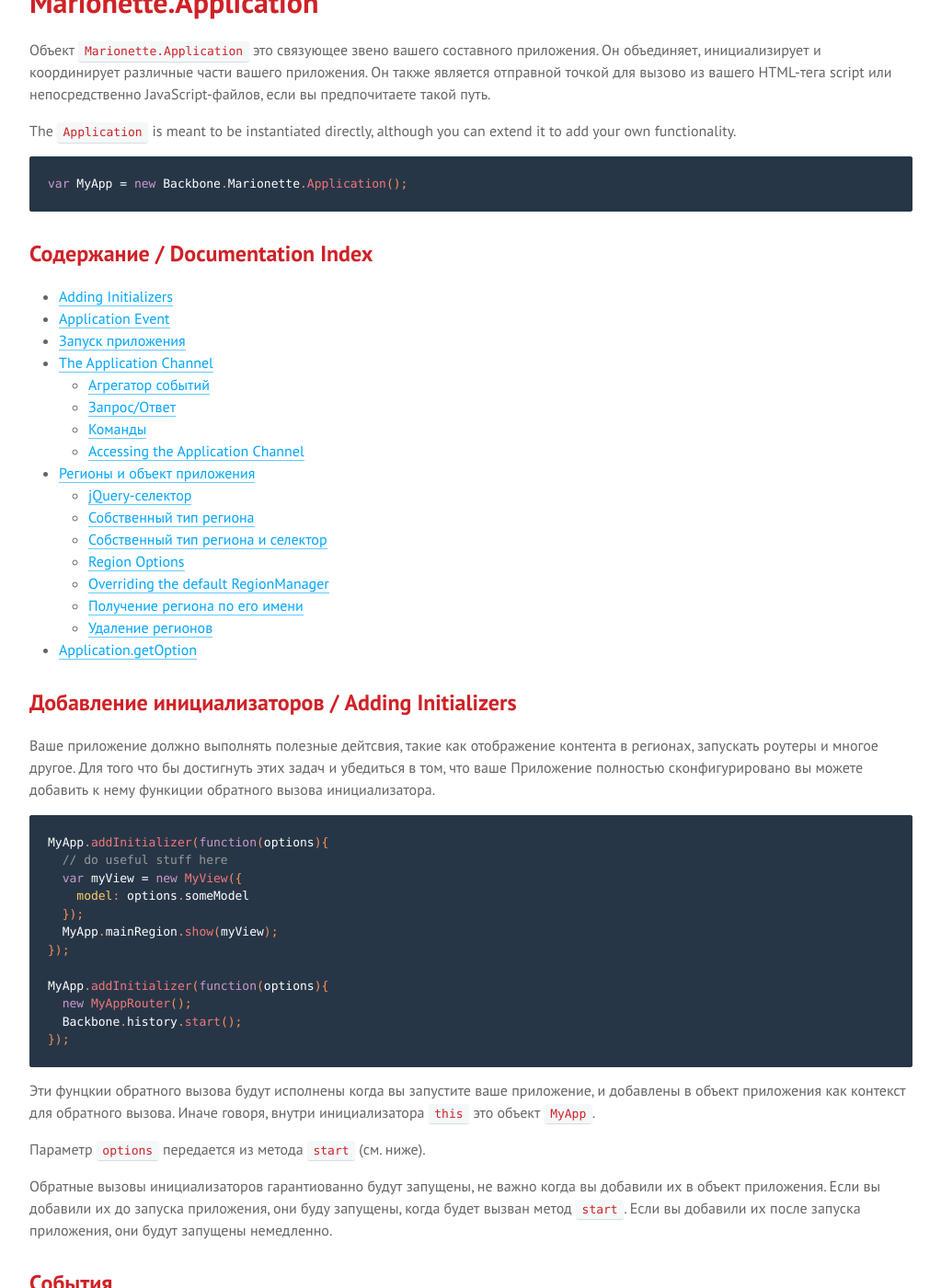
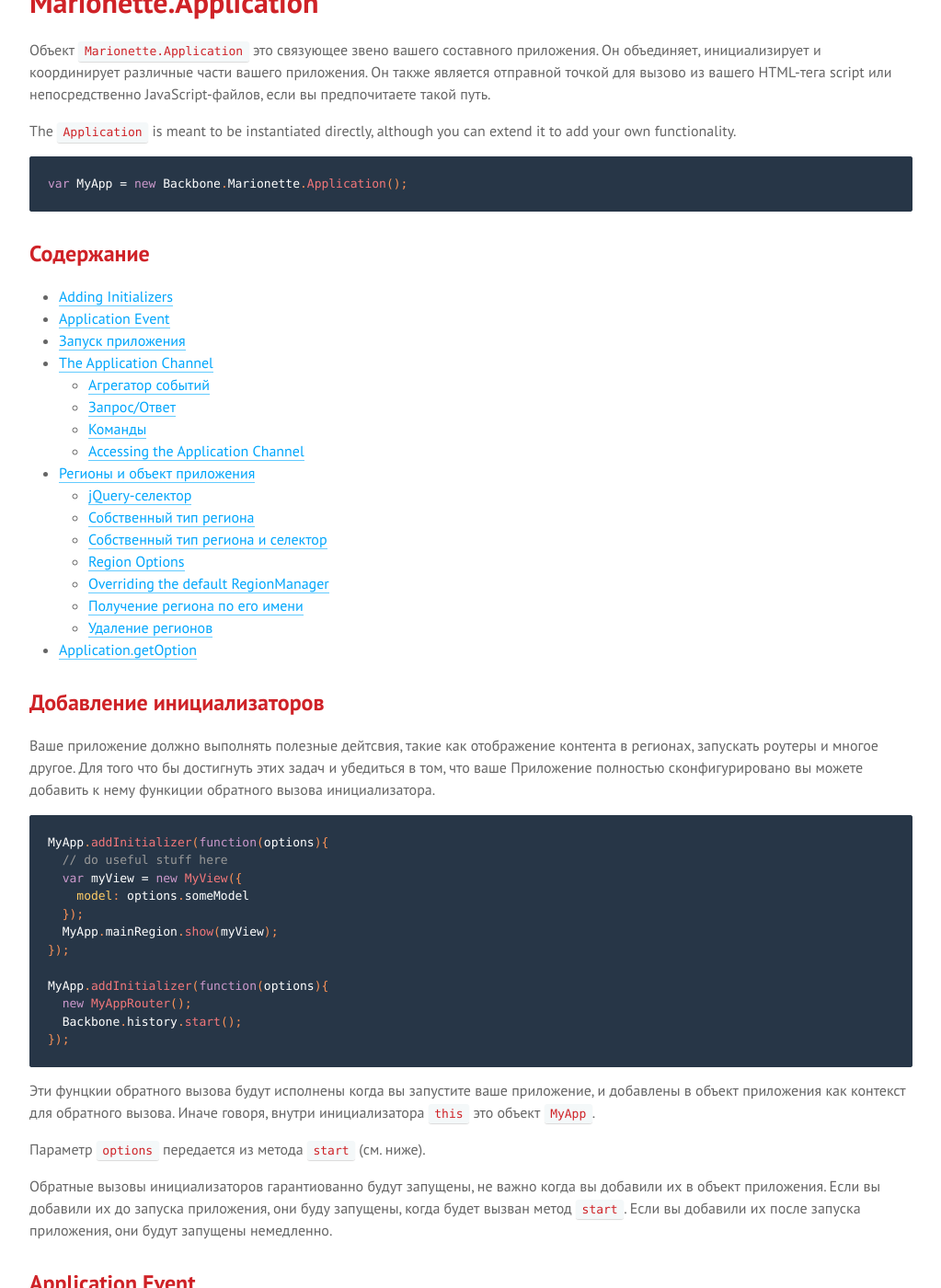
Before and after one commit to sadcitizen/marionettejs.ru, a Jekyll site: the page built from _posts/2014-01-01-application.md, in a window 1280 px wide and 1400 px high, scrolled down 419 px. Shown: the whole window at 92% size, without its empty margins (128-1151 px from the left). Built offline with Jekyll 4.4.1, drawn with Linux system fonts in a browser that asks for light colours; some web fonts are replaced; Markdown is read by kramdown in place of the engine named in the settings.

Commit message:
update ru/Application

````diff
--- a/_includes/translation/ru/marionette.application.md
+++ b/_includes/translation/ru/marionette.application.md
@@ -10,7 +10,7 @@
 var MyApp = new Backbone.Marionette.Application();
 ```
 
-## Содержание / Documentation Index
+## Содержание
 
 * [Adding Initializers](#adding-initializers)
 * [Application Event](#application-event)
@@ -30,7 +30,7 @@
   * [Удаление регионов](#removing-regions)
 * [Application.getOption](#applicationgetoption)
 
-## <a name="adding-initializers"></a> Добавление инициализаторов / Adding Initializers
+## <a name="adding-initializers"></a> Добавление инициализаторов
 
 Ваше приложение должно выполнять полезные дейтсвия, такие как отображение контента
 в регионах, запускать роутеры и многое другое. Для того что бы достигнуть этих задач и
@@ -63,7 +63,7 @@
 они буду запущены, когда будет вызван метод `start`. Если вы добавили их после запуска
 приложения, они будут запущены немедленно.
 
-## События
+## Application Event
 
 The `Application` object raises a few events during its lifecycle, using the
 [Marionette.triggerMethod](./marionette.functions.md) function. These events
````
